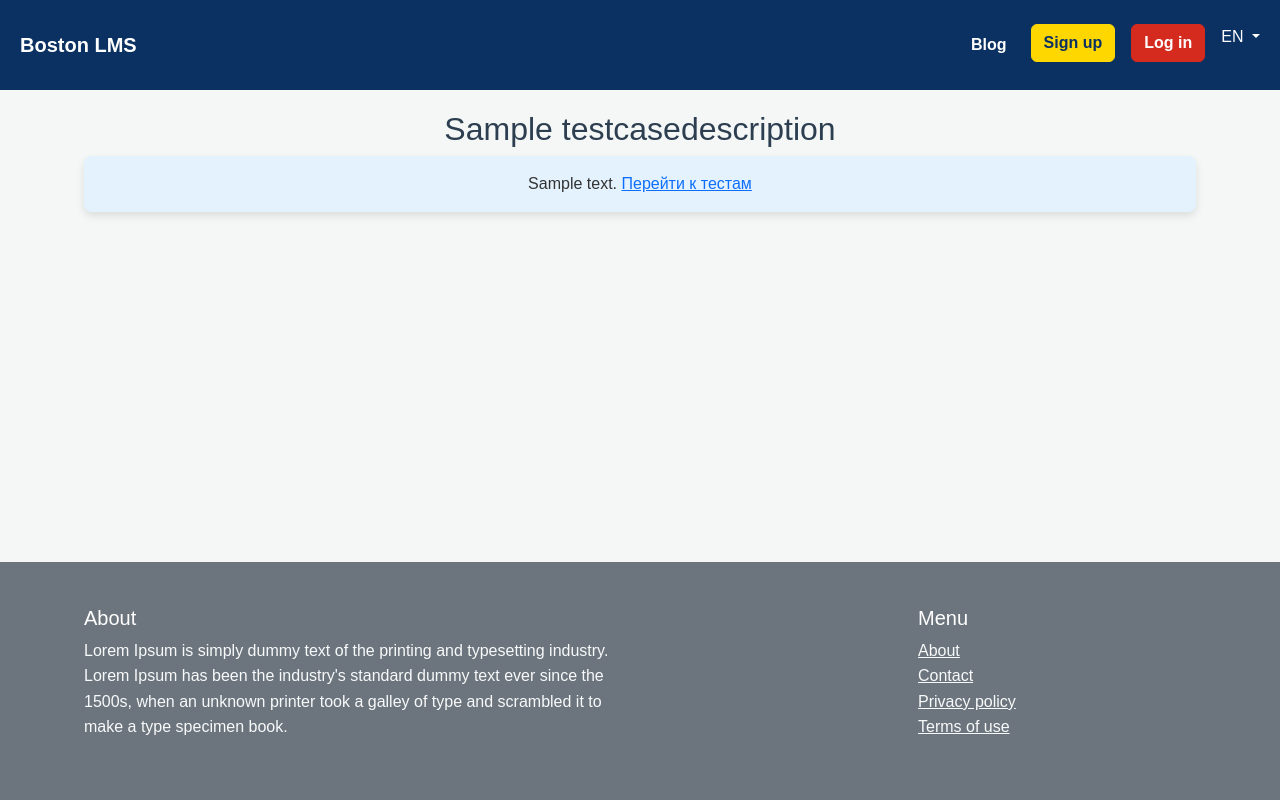
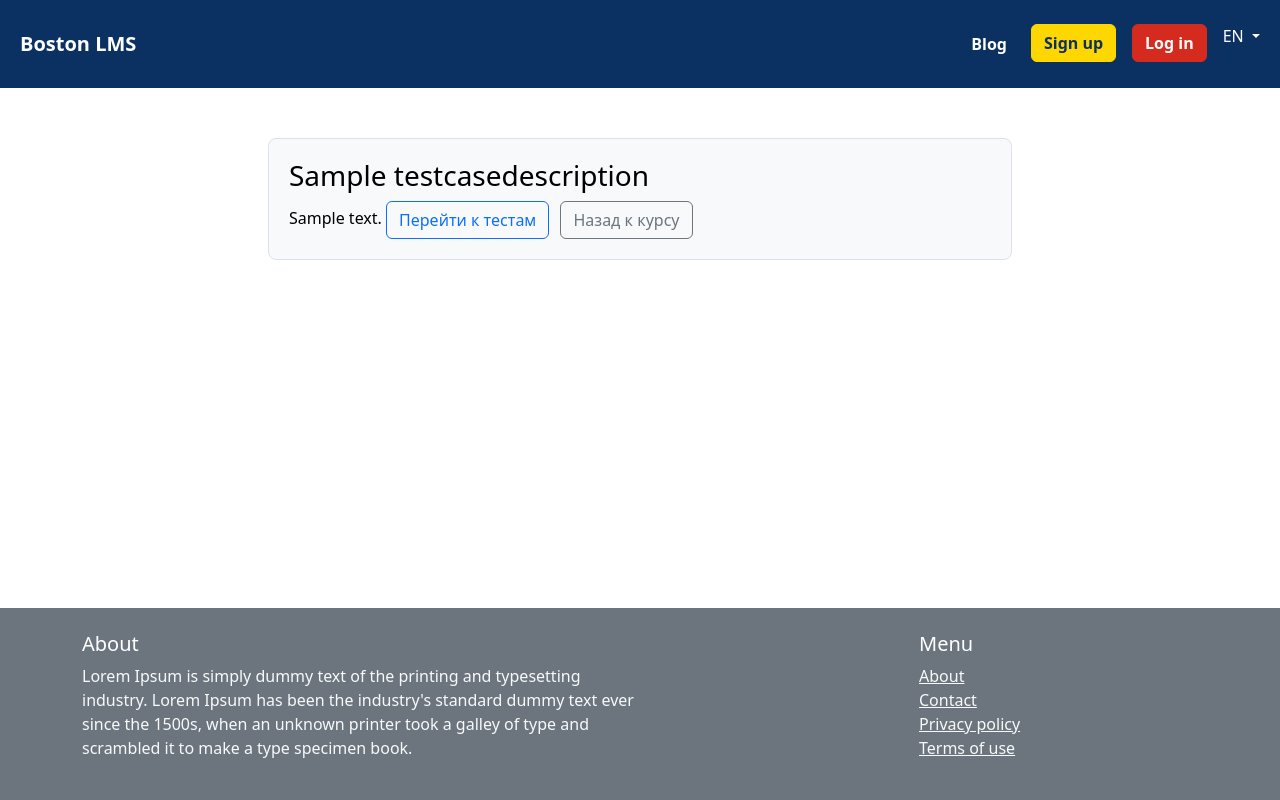
Before and after one commit to itsuldana/site, a Django app: page /test-case-description/1/ in a window 1280 px wide. Run offline with Django 4.2, Linux system fonts and the light colour scheme; tables that the repository leaves empty hold one stand-in row (values such as "Sample post"); parts of the project's set-up code (start-up, migrations or seed data) failed here and were passed over; some libraries are stand-ins or nearby versions.

Commit message:
детали теста

```diff
--- /dev/null
+++ b/source/static/css/tests.css
@@ -0,0 +1,9 @@
+.test-description-margins {
+    padding: 20px;
+    margin-top: 50px;
+    margin-bottom: 50px;
+}
+
+.back-button-margin {
+    margin-left: 7px;
+}
--- a/source/webapp/templates/module_test/test_case_description_detail.html
+++ b/source/webapp/templates/module_test/test_case_description_detail.html
@@ -1,69 +1,32 @@
 {% extends "base.html" %}
+{% load static %}
+
+{% block links %}
+    <link rel="stylesheet" href="{% static 'css/tests.css' %}">
+{% endblock %}
 
 {% block content %}
-<style>
-    /* Overall Layout Styling */
-    body {
-        font-family: Arial, sans-serif;
-        background-color: #f4f7f6;
-        color: #333;
-        line-height: 1.6;
-    }
 
-    .container {
-        width: 90%;
-        max-width: 1200px;
-        margin: 0 auto;
-        padding: 20px;
-    }
 
-    /* Module Header */
-    .module-header {
-        text-align: center;
-        margin-bottom: 20px;
-    }
-
-    .module-header h1 {
-        font-size: 2em;
-        color: #2c3e50;
-    }
-
-    .module-description {
-        background-color: #e3f2fd;
-        padding: 15px;
-        border-radius: 8px;
-        box-shadow: 0 4px 8px rgba(0, 0, 0, 0.1);
-        margin-bottom: 20px;
-    }
-
-    /* Link to All Modules */
-    .all-modules-link {
-        display: inline-block;
-        margin-top: 20px;
-        text-decoration: none;
-        font-weight: bold;
-        color: #1e88e5;
-        padding: 8px 16px;
-        border: 1px solid #1e88e5;
-        border-radius: 5px;
-        transition: all 0.3s;
-    }
-
-    .all-modules-link:hover {
-        background-color: #1e88e5;
-        color: white;
-    }
-</style>
-
-<div class="container">
-    <!-- Module Header Section -->
-    <div class="module-header">
-        <h1>{{ test_case_description.title }}</h1>
-        <div class="module-description">
-            {{ test_case_description.description|safe }}
-            <a href="{% url 'test_models' test_case_description.сourse_id %}" class="test-modules-link">Перейти к тестам</a>
+    <div class="container">
+        <!-- Module Header Section -->
+        <div class="row d-flex justify-content-center">
+            <div class="row d-flex justify-content-center">
+                <div class="col-8 card text-bg-light test-description-margins">
+                    <h3>{{ test_case_description.title }}</h3>
+                    <div class="module-description">
+                        {{ test_case_description.description|safe }}
+                        <a href="{% url 'test_models' test_case_description.сourse_id %}" class="btn btn-outline-primary">
+                            Перейти к тестам
+                        </a>
+                        <a href="{% url 'course_detail' test_case_description.сourse_id %}"
+                           class="btn btn-outline-secondary back-button-margin">
+                           Назад к курсу
+                        </a>
+                    </div>
+                </div>
+            </div>
         </div>
     </div>
-</div>
 
 {% endblock %}
```
